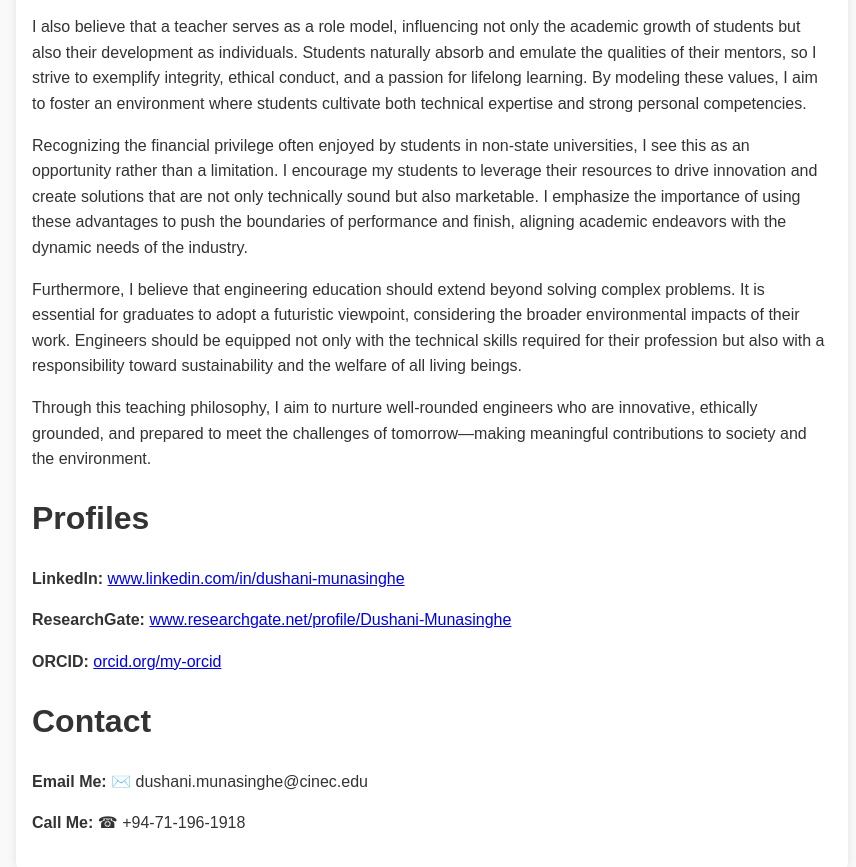
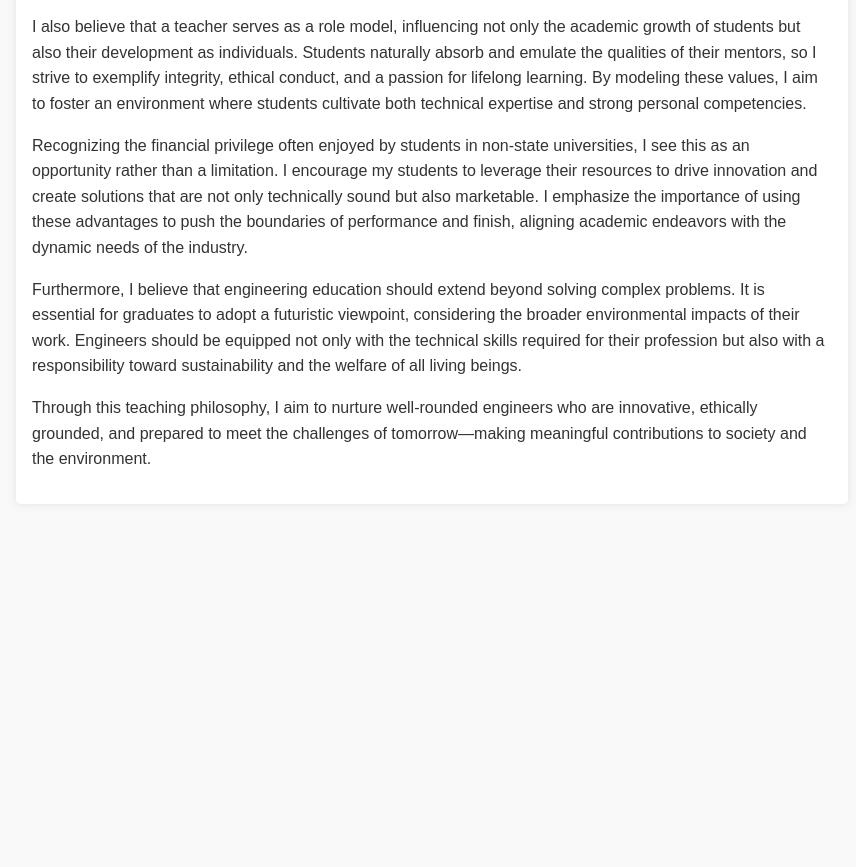
Before and after one commit to dushanimunasinghe/dushanimunasinghe.github.io, a Jekyll site: the page built from index.md, in a window 1280 px wide and 900 px high, scrolled down 1111 px. Shown: the top 867 px of the window, without its empty margins (208-1064 px from the left). Built offline with Jekyll 4.4.1, drawn with Linux system fonts in a browser that asks for light colours; after the commit the page ends 1647 px from its top, so only the background shows below that.

Commit message:
Update index.md

```diff
--- a/index.md
+++ b/index.md
@@ -28,17 +28,3 @@ Recognizing the financial privilege often enjoyed by students in non-state unive
 Furthermore, I believe that engineering education should extend beyond solving complex problems. It is essential for graduates to adopt a futuristic viewpoint, considering the broader environmental impacts of their work. Engineers should be equipped not only with the technical skills required for their profession but also with a responsibility toward sustainability and the welfare of all living beings.
 
 Through this teaching philosophy, I aim to nurture well-rounded engineers who are innovative, ethically grounded, and prepared to meet the challenges of tomorrow—making meaningful contributions to society and the environment.
-
-# Profiles
-
-**LinkedIn:** [www.linkedin.com/in/dushani-munasinghe](https://www.linkedin.com/in/dushani-munasinghe-2b2008146/)
-
-**ResearchGate:** [www.researchgate.net/profile/Dushani-Munasinghe](https://www.researchgate.net/profile/Dushani-Munasinghe?ev=hdr_xprf)
-
-**ORCID:** [orcid.org/my-orcid](https://orcid.org/my-orcid?orcid=0000-0002-0692-834X)
-
-# Contact
-
-**Email Me:** ✉️ dushani.munasinghe@cinec.edu
-
-**Call Me:** ☎ +94-71-196-1918
```
